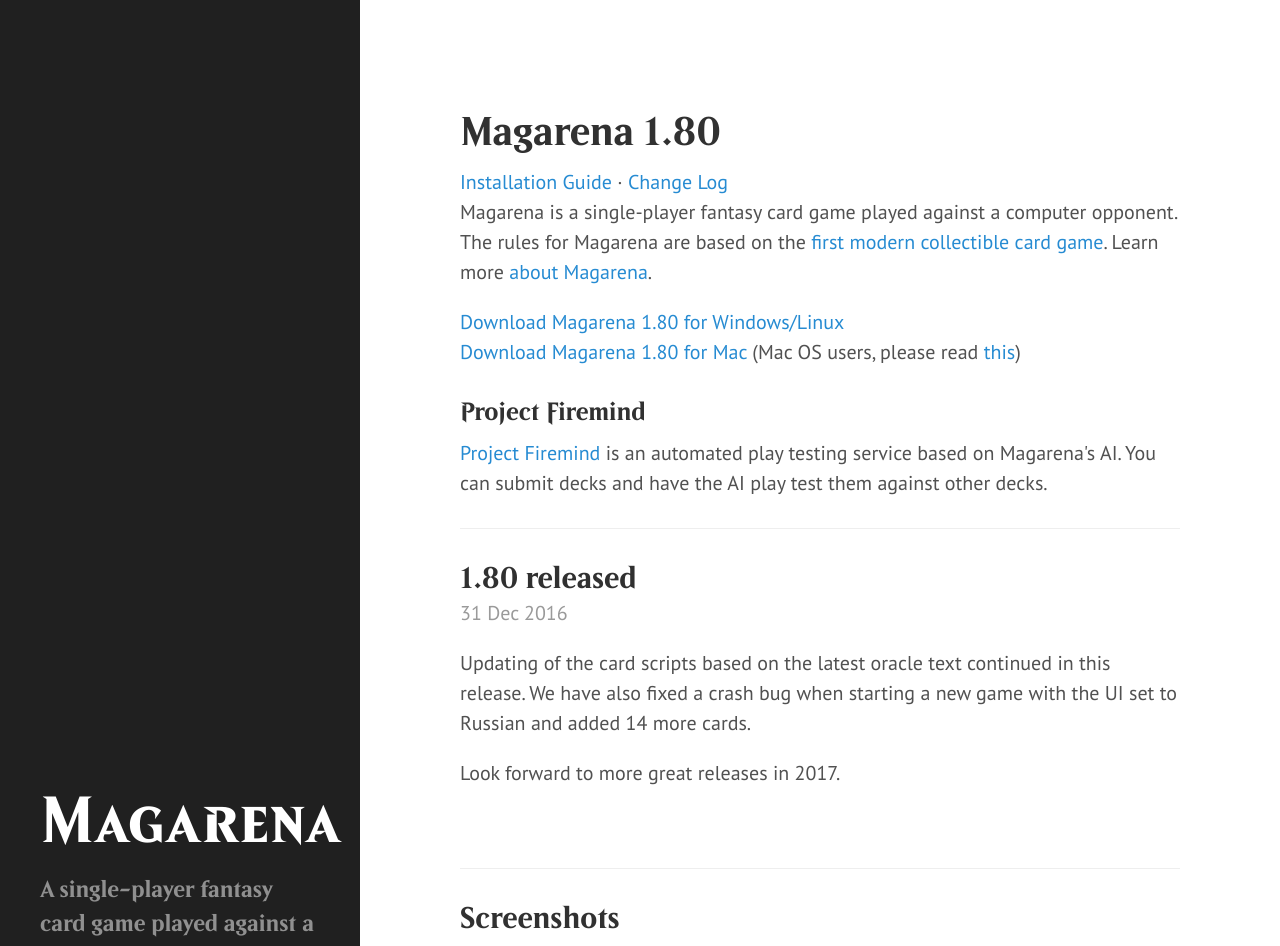
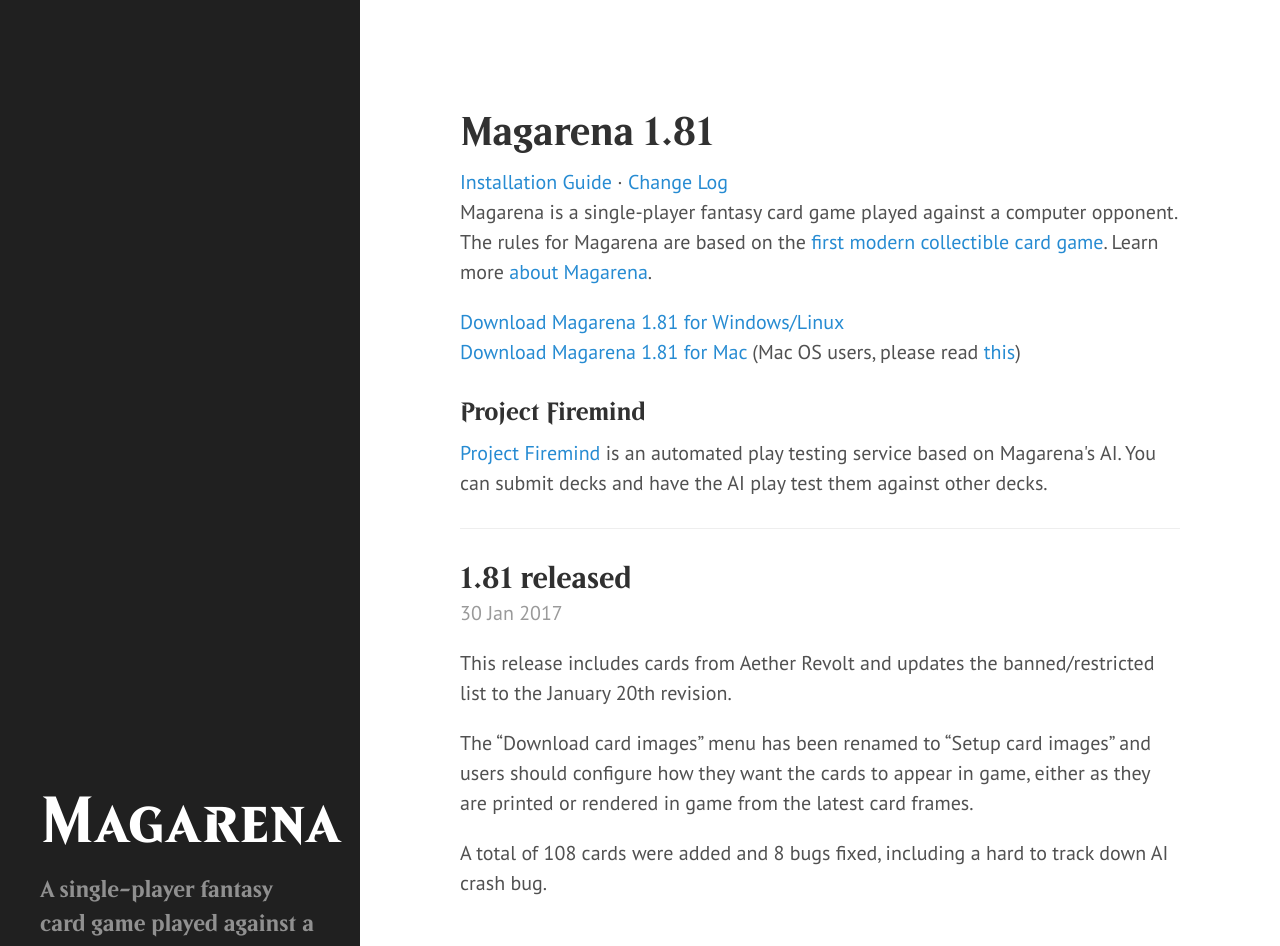
Before and after one commit to magarena/magarena.github.io, a Jekyll site: the page built from index.html, in a window 1280 px wide and 1400 px high. Shown: the top 946 px of the window. Built offline with Jekyll 4.4.1, drawn with Linux system fonts in a browser that asks for light colours; the list of posts is cut into pages by our own code.

Commit message:
release post for 1.81

```diff
--- a/_config.yml
+++ b/_config.yml
@@ -20,7 +20,7 @@
 paginate:         1
 
 # Custom vars
-version:          '1.80'
+version:          '1.81'
 
 github:
   repo:           //github.com/magarena/magarena
--- /dev/null
+++ b/_posts/2017-01-30-1-81-released.md
@@ -0,0 +1,14 @@
+---
+layout: post
+title: "1.81 released"
+---
+
+This release includes cards from Aether Revolt and updates the
+banned/restricted list to the January 20th revision.
+
+The "Download card images" menu has been renamed to "Setup card images" and
+users should configure how they want the cards to appear in game, either as
+they are printed or rendered in game from the latest card frames.
+
+A total of 108 cards were added and 8 bugs fixed, including a hard to track
+down AI crash bug.
```
